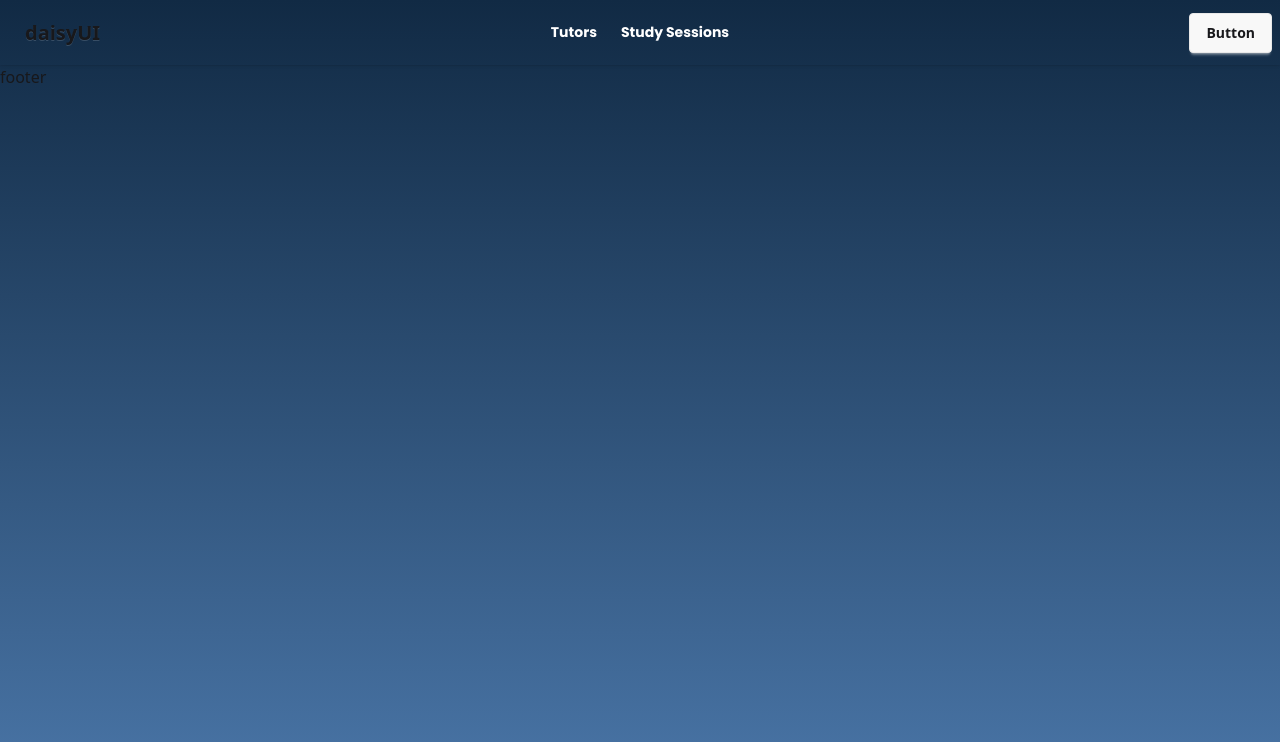
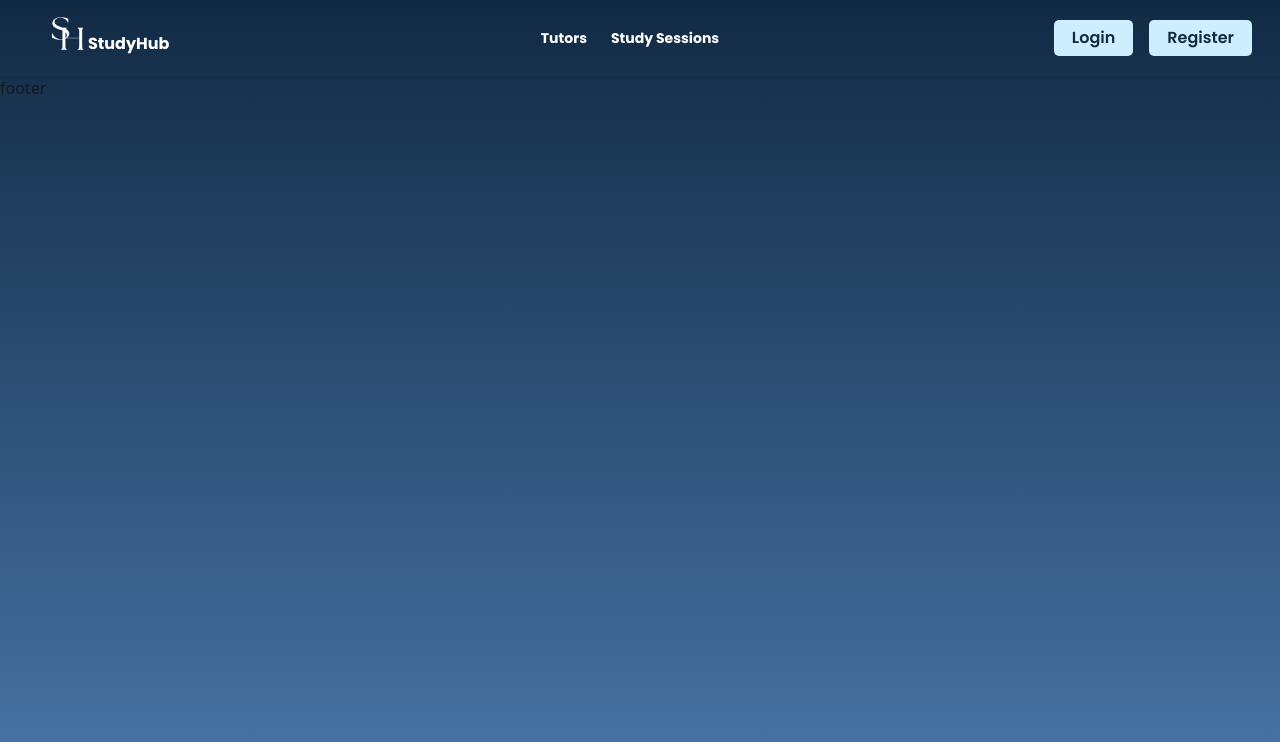
Before and after one commit to MI-KEYA/studyHub-client, a React (Vite) app: page / in a window 1280 px wide. Shown: the top 742 px of the page. Built offline with nearby package versions, Linux system fonts and the light colour scheme.

Commit message:
added shared logo and login, register button

```diff
--- a/src/App.css
+++ b/src/App.css
@@ -19,3 +19,29 @@ body {
 .poppins {
     font-family: Poppins;
 }
+
+/* Primary Button styling with a light blue background */
+.btn-primary {
+    /* Light blue background, harmonizes with the gradient */
+    background-color: #cceeff;
+    /* Darker text for good readability on the light button */
+    color: #112a44;
+    font-weight: bold;
+    border: none;
+    padding: 6px 18px;
+    font-family: 'Poppins', sans-serif;
+    font-weight: 600;
+    font-size: 1rem;
+    border-radius: 5px;
+    cursor: pointer;
+    transition: background-color 0.3s ease, color 0.3s ease;
+}
+
+/* Hover and focus effect for the light blue button */
+.btn-primary:hover,
+.btn-primary:focus {
+    /* Slightly darker blue on hover for subtle feedback */
+    background-color: #97c4dc;
+    /* Text color becomes darker for a pop */
+    color: #0c1e2b;
+}
--- a/src/pages/shared/Navbar/Navbar.jsx
+++ b/src/pages/shared/Navbar/Navbar.jsx
@@ -1,5 +1,6 @@
 import React from 'react';
 import { NavLink } from 'react-router';
+import StudyHubLogo from '../StudyHubLogo/StudyHubLogo';
 
 
 const Navbar = () => {
@@ -13,7 +14,7 @@ const Navbar = () => {
                 <div className="navbar-start">
                     <div className="dropdown">
                         <div tabIndex={0} role="button" className="btn btn-ghost lg:hidden">
-                            <svg xmlns="http://www.w3.org/2000/svg" className="h-5 w-5" fill="none" viewBox="0 0 24 24" stroke="currentColor"> <path strokeLinecap="round" strokeLinejoin="round" strokeWidth="2" d="M4 6h16M4 12h8m-8 6h16" /> </svg>
+                            <svg xmlns="http://www.w3.org/2000/svg" className="h-6 text-white w-6" fill="none" viewBox="0 0 24 24" stroke="currentColor"> <path strokeLinecap="round" strokeLinejoin="round" strokeWidth="2" d="M4 6h16M4 12h8m-8 6h16" /> </svg>
                         </div>
                         <ul
                             tabIndex={0}
@@ -21,15 +22,16 @@ const Navbar = () => {
                             {links}
                         </ul>
                     </div>
-                    <a className="btn btn-ghost text-xl">daisyUI</a>
+                    <StudyHubLogo />
                 </div>
                 <div className="navbar-center hidden lg:flex">
                     <ul className="menu menu-horizontal px-1">
                         {links}
                     </ul>
                 </div>
-                <div className="navbar-end">
-                    <a className="btn">Button</a>
+                <div className="navbar-end gap-4 mr-5">
+                    <button className=' btn-primary'>Login</button>
+                    <button className='btn-primary'>Register</button>
                 </div>
             </div>
         </div>
--- a/src/pages/shared/StudyHubLogo/StudyHubLogo.jsx
+++ b/src/pages/shared/StudyHubLogo/StudyHubLogo.jsx
@@ -0,0 +1,13 @@
+import React from 'react';
+import logo from '../../../assets/logo.png'
+
+const StudyHubLogo = () => {
+    return (
+        <div className='flex items-end'>
+            <img src={logo} alt="logo" className='w-[120px] h-[60px]' />
+            <p className='text-white font-bold -ml-9 lg:-ml-10 mb-3 poppins'>StudyHub</p>
+        </div>
+    );
+};
+
+export default StudyHubLogo;
```
Also changed, not shown: src/assets/logo.png (added).
